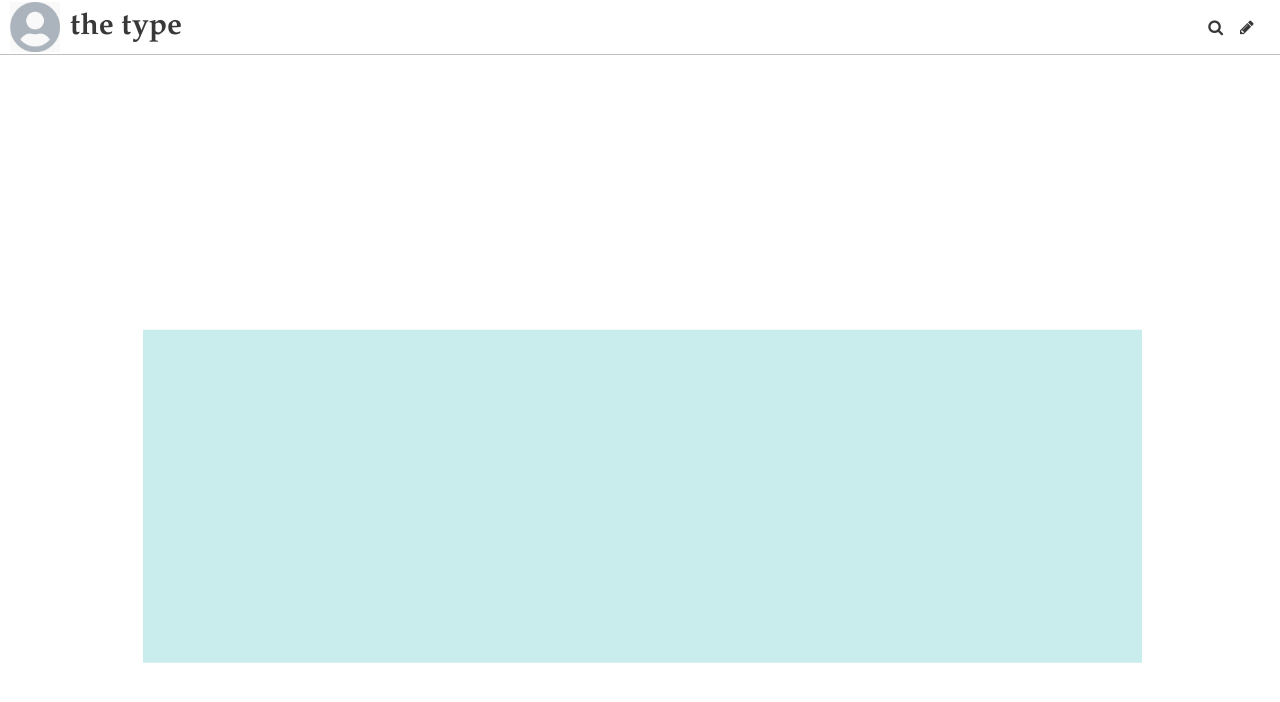
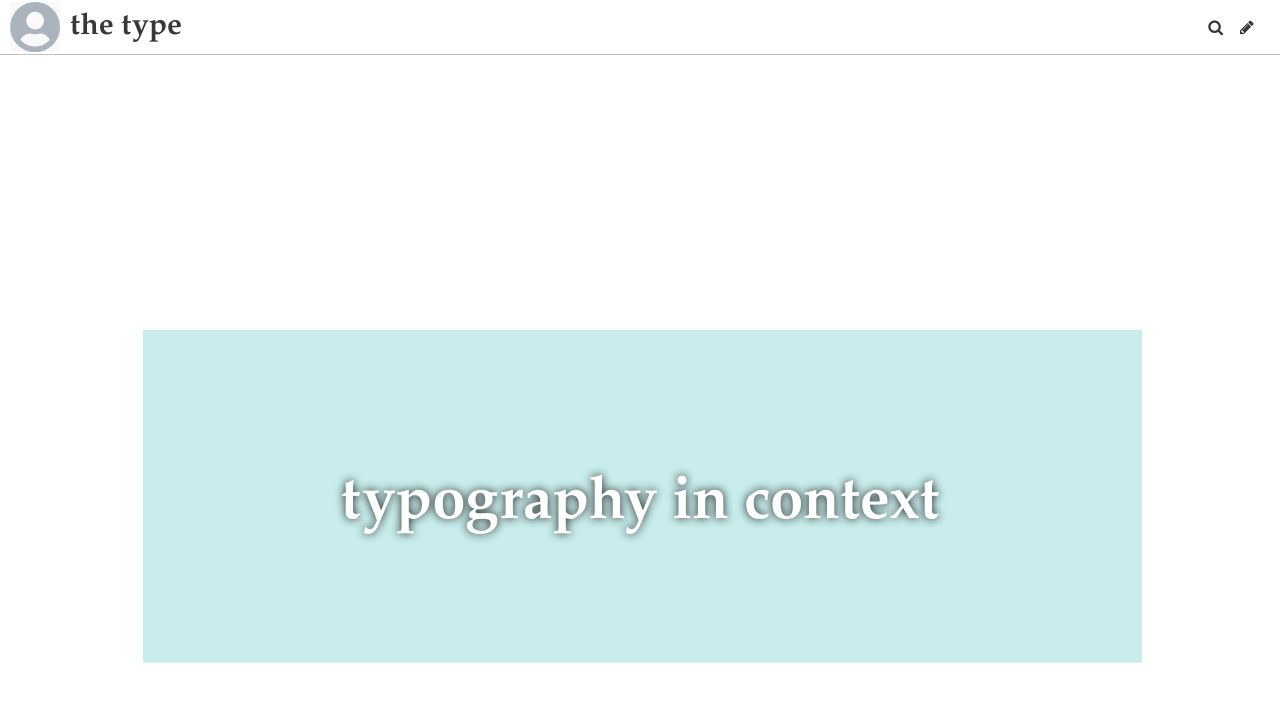
Before and after one commit to jessking16/thetype, a Jekyll site: the page built from index.html, in a window 1280 px wide and 900 px high. Shown: the top 702 px of the window. Built offline with Jekyll 4.4.1, drawn with Linux system fonts in a browser that asks for light colours; some web fonts are replaced; the list of posts is cut into pages by our own code.

Commit message:
Update Settings “general”

```diff
--- a/_data/settings.yml
+++ b/_data/settings.yml
@@ -1,6 +1,6 @@
 title: the type
 description: Typography Blog
-header_text: ""
+header_text: typography in context
 footer_text: Copyright 2020 Jessica King
 header_feature_image: ../uploads/bannerimage.png
 bannerheight: 100vh
```
